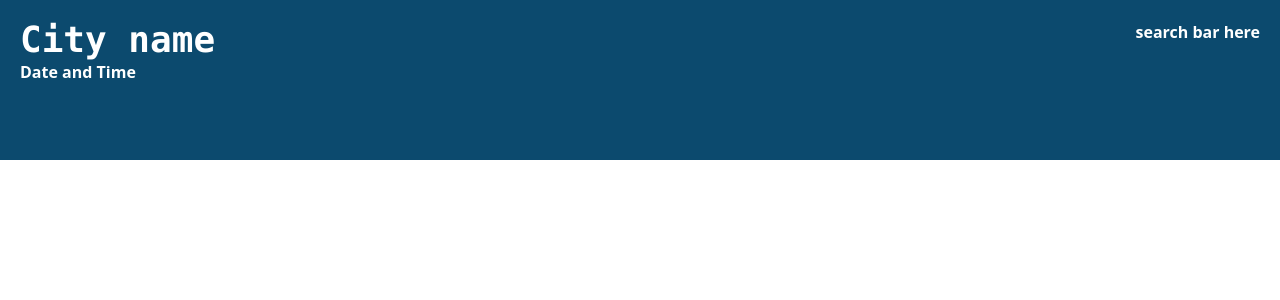
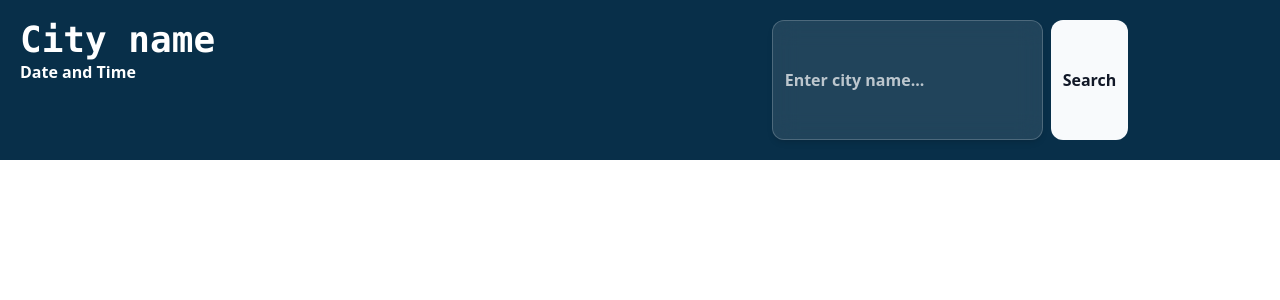
Before and after one commit to HadiAlrihani/weather-forecast, a React (Vite) app in the folder weather-app/: page / in a window 1280 px wide. Shown: the top 300 px of the page. Built offline with nearby package versions, Linux system fonts and the light colour scheme.

Commit message:
make component file structure, style header

```diff
--- a/weather-app/src/App.jsx
+++ b/weather-app/src/App.jsx
@@ -1,19 +1,12 @@
 import { useState } from 'react'
 import './App.css'
+import Header from './components/header'
 
 function App() {
   const [count, setCount] = useState(0)
 
   return (
-    <div className='h-[20vh] bg-sky-900 text-white p-5 flex flex-row'>
-      <div className='flex flex-1 flex-col items-start'>
-        <h1 className='text-4xl font-mono font-bold'>City name</h1>
-        <h2>Date and Time</h2>
-      </div>
-      <div className='flex flex-1 justify-end'>
-        search bar here
-      </div>
-    </div>
+    <Header />
   )
 }
 
--- /dev/null
+++ b/weather-app/src/components/Header.jsx
@@ -0,0 +1,13 @@
+import LocationDate from "./locationDate"
+import SearchBar from "./searchBar"
+
+function Header() {
+    return (
+        <div className='h-[20vh] bg-sky-950 text-white p-5 flex flex-row'>
+            <LocationDate />
+            <SearchBar />
+        </div>
+    )
+}
+
+export default Header
--- /dev/null
+++ b/weather-app/src/components/SearchBar.jsx
@@ -0,0 +1,18 @@
+function SearchBar() {
+    return (
+        <div className='flex flex-1 justify-center'>
+            <input
+                type="text"
+                placeholder="Enter city name..."
+                className="px-3 py-2 rounded-xl bg-white/10 backdrop-blur-md border
+                border-white/20 text-white placeholder-white/70 focus:outline-none
+                focus:ring-2 focus:ring-white/30 shadow-md"
+            />
+            <button className="bg-slate-50 rounded-xl text-gray-900 p-3 ml-2">
+                Search
+            </button>
+        </div>
+    )
+}
+
+export default SearchBar
--- a/weather-app/src/components/locationDate.jsx
+++ b/weather-app/src/components/locationDate.jsx
@@ -0,0 +1,10 @@
+function LocationDate() {
+    return (
+        <div className='flex flex-1 flex-col items-start'>
+            <h1 className='text-4xl font-mono font-bold'>City name</h1>
+            <h2>Date and Time</h2>
+        </div>
+    )
+}
+
+export default LocationDate
```
